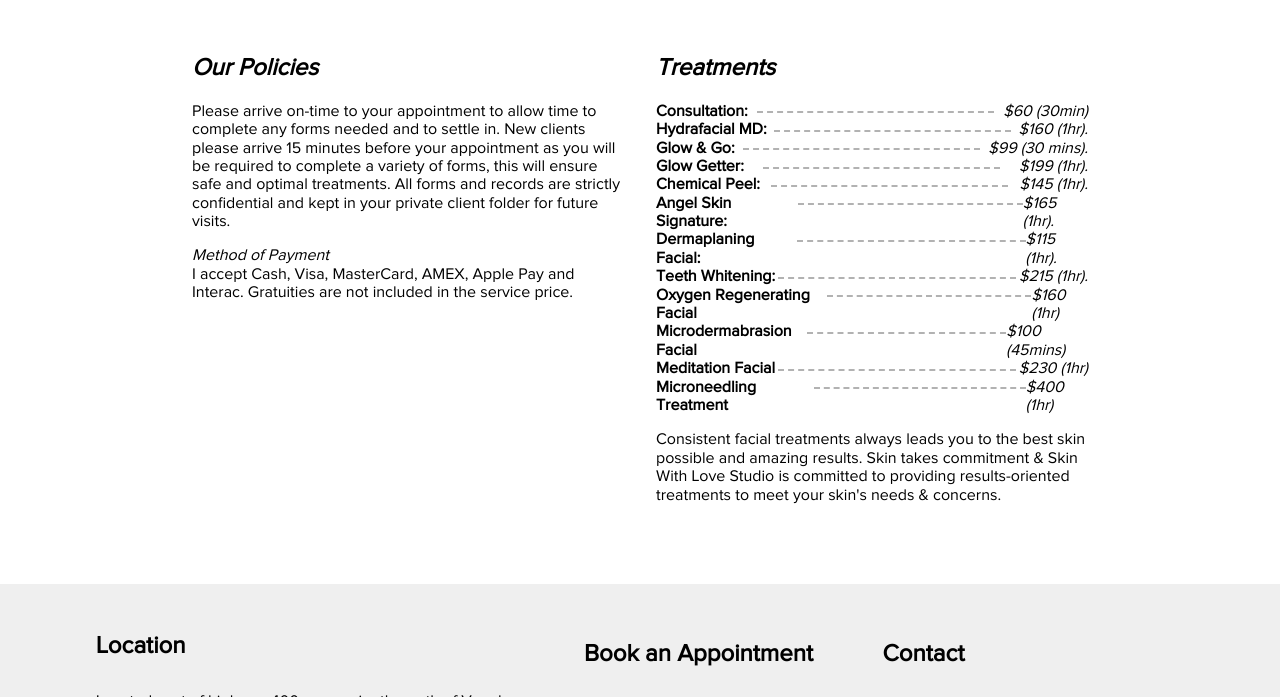
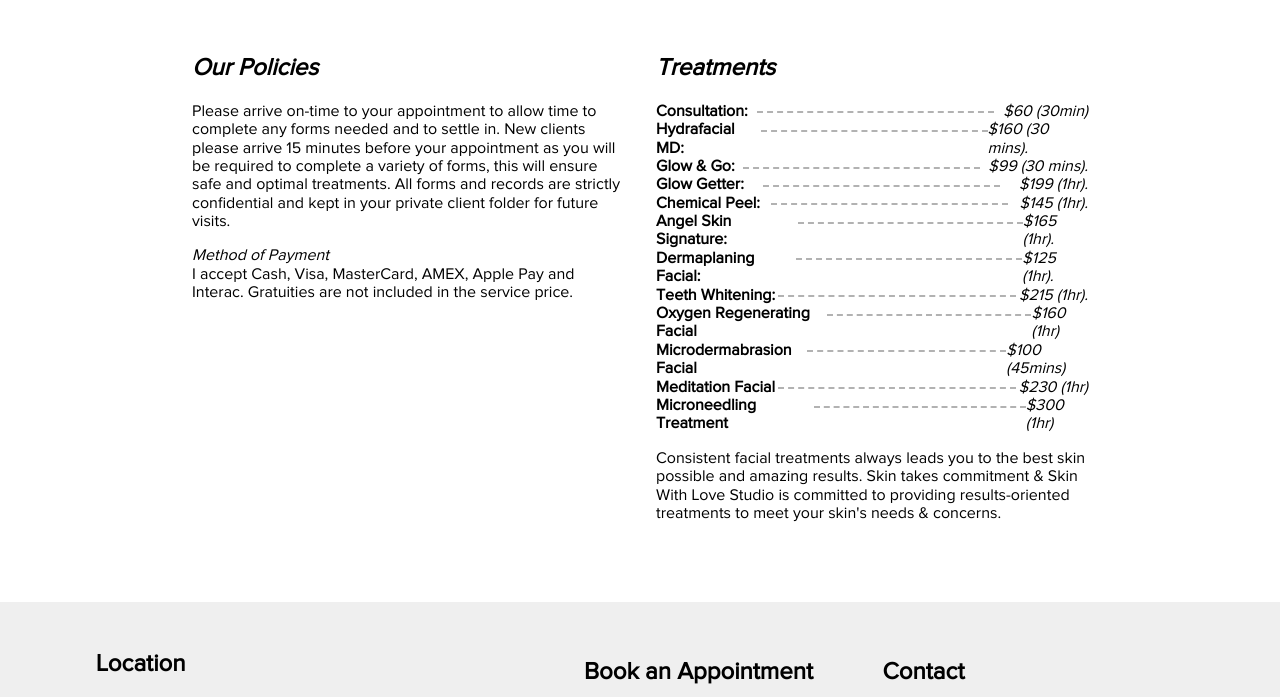
Before and after one commit to skinwithloveserver/skinwithloveserver.github.io, a plain HTML site: page index.html in a window 1280 px wide. Shown: the part 4500-5197 px from the top of the page. Drawn offline with Linux system fonts and the light colour scheme; some packages are replaced by stand-ins of ours; a script that the page names is missing.

Commit message:
Update index.html

```diff
--- a/index.html
+++ b/index.html
@@ -84,17 +84,17 @@
           <h2><i>Treatments</i></h2>
           <ul>
             <li><b>Consultation:</b><span></span><i>$60 (30min)</i></li>
-            <li><b>Hydrafacial MD:</b><span></span><i>$160 (1hr).</i></li>
+            <li><b>Hydrafacial MD:</b><span></span><i>$160 (30 mins).</i></li>
             <li><b>Glow & Go:</b><span></span><i>$99 (30 mins).</i></li>
             <li><b>Glow Getter:</b><span></span><i>$199 (1hr).</i></li>
             <li><b>Chemical Peel:</b><span></span><i>$145 (1hr).</i></li>
             <li><b>Angel Skin Signature:</b><span></span><i>$165 (1hr).</i></li>
-            <li><b>Dermaplaning Facial:</b><span></span><i>$115 (1hr).</i></li>
+            <li><b>Dermaplaning Facial:</b><span></span><i>$125 (1hr).</i></li>
             <li><b>Teeth Whitening:</b><span></span><i>$215 (1hr).</i></li>
             <li><b>Oxygen Regenerating Facial</b><span></span><i>$160 (1hr)</i></li>
             <li><b>Microdermabrasion Facial</b><span></span><i>$100 (45mins)</i></li>
             <li><b>Meditation Facial</b><span></span><i>$230 (1hr)</i></li>
-            <li><b>Microneedling Treatment</b><span></span><i>$400 (1hr)</i></li>
+            <li><b>Microneedling Treatment</b><span></span><i>$300 (1hr)</i></li>
           </ul>
           <p>Consistent facial treatments always leads you to the best skin possible and amazing results. Skin takes commitment & Skin With Love Studio is committed to providing results-oriented treatments to meet your skin's needs & concerns.</p>
         </div>
```
